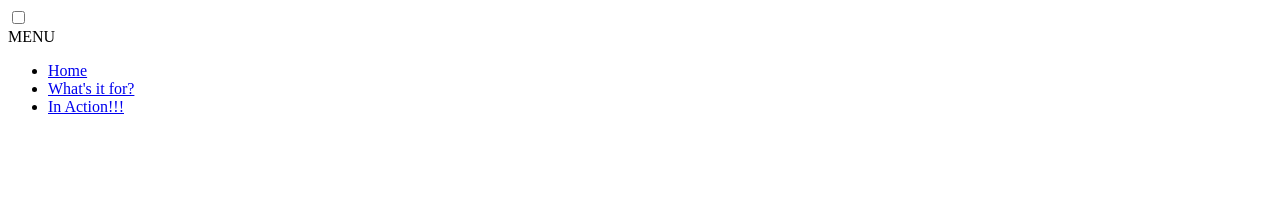
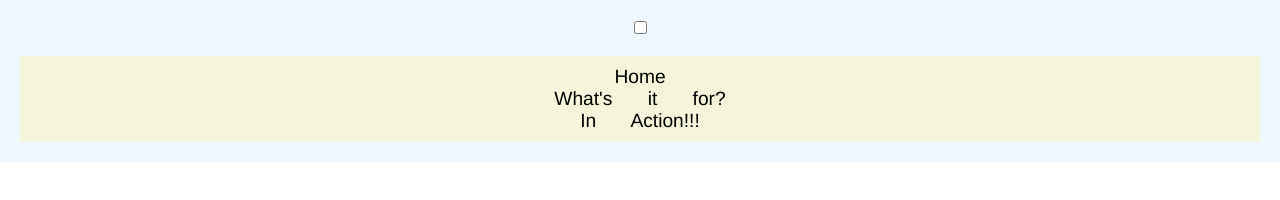
Before and after one commit to T4IBrownnn/Wee, a plain HTML site: page Website 3.html in a window 1280 px wide. Drawn offline with Linux system fonts and the light colour scheme.

Commit message:
Update Website 3.html

```diff
--- a/Website 3.html
+++ b/Website 3.html
@@ -3,7 +3,7 @@
 <head>
     <meta charset="UTF-8">
     <meta name="viewport" content="width=device-width, initial-scale=1.0">
-    <link rel="stylesheet" href="Website ig 3 CSS.css">
+    <link rel="stylesheet" href="Website 2.css">
     <title>Document</title>
 </head>
 <header>
@@ -17,9 +17,9 @@
     <span class="menu">MENU</span>
     <nav>
         <ul>
-            <li><a href="Website ig.html">Home</a></li>
-            <li><a href="Website ig 2.html">What's it for?</a></li>
-            <li><a href="Website ig 3.html">In Action!!!</a></li>
+            <li><a href="Index.html">Home</a></li>
+            <li><a href="Website 2.html">What's it for?</a></li>
+            <li><a href="Website 3.html">In Action!!!</a></li>
         </ul>
     </nav>
     </label>
```
